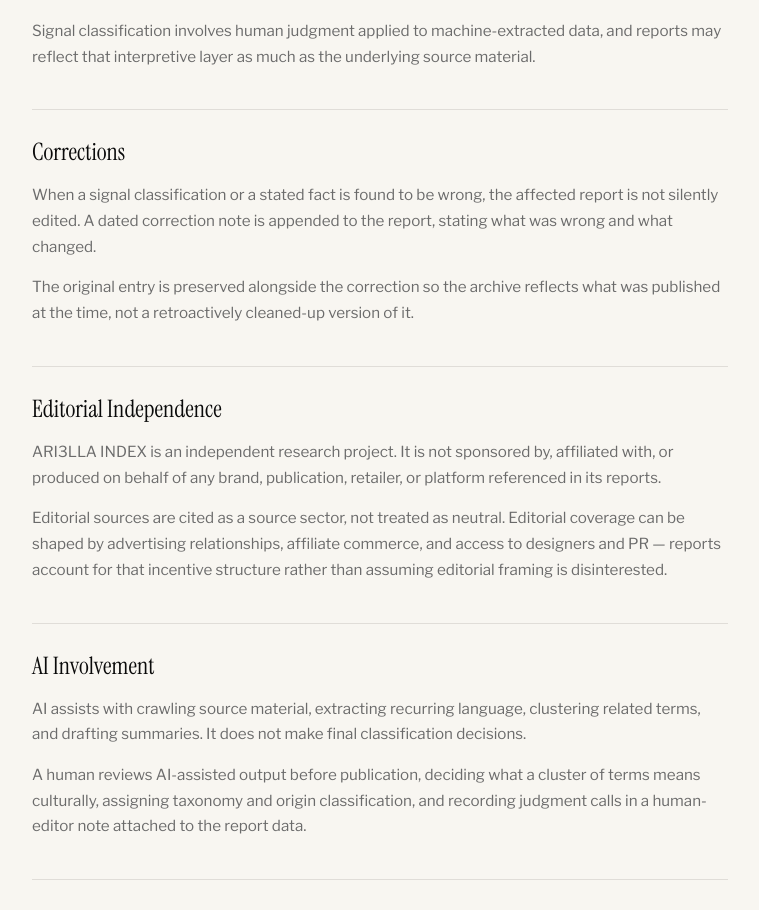
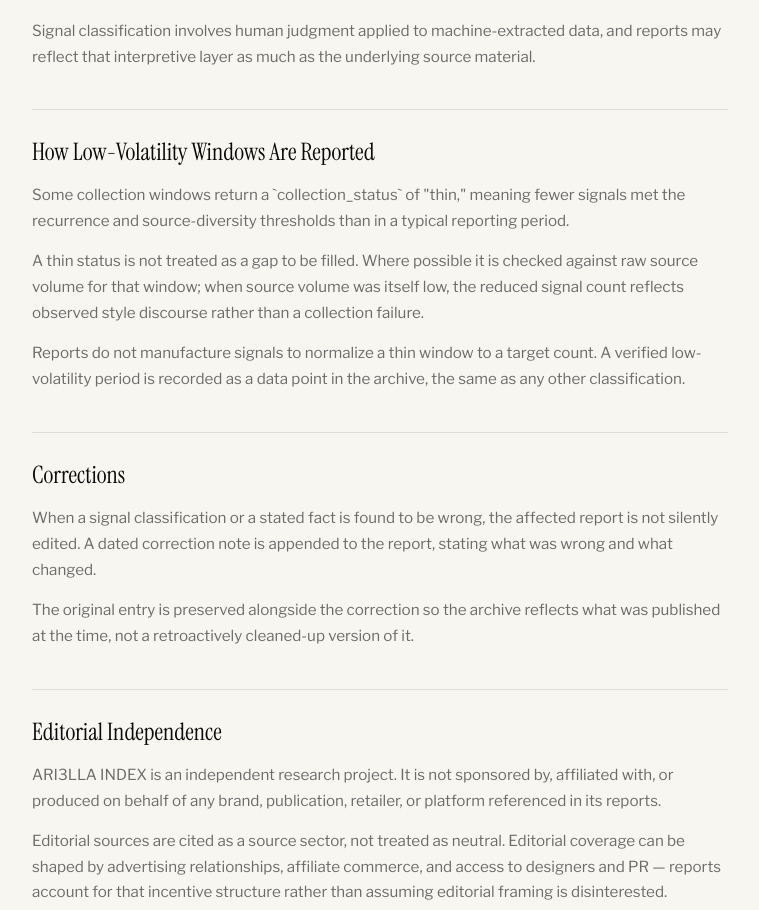
Before and after one commit to arikthehacker/fashion-trend-crawler, a Next.js app in the folder web/: page /methodology in a window 1280 px wide. Shown: the part 2840-3750 px from the top of the page, without its empty margins (260-1019 px from the left). Built offline with nearby package versions, Linux system fonts and the light colour scheme.

Commit message:
feat: add low-volatility reporting section to methodology page
Explains that collection_status: thin reflects verified low
volatility, treated as a meaningful data point rather than a gap to be
filled. Plain, non-defensive tone matching the existing Corrections/
Editorial Independence sections.

```diff
--- a/web/app/methodology/page.tsx
+++ b/web/app/methodology/page.tsx
@@ -72,6 +72,14 @@
     body: [
       "Coverage is bounded by the sources scanned in a given collection window and is not a representative sample of all style discourse. Reports may under-represent sources without accessible public text, or that require API access not yet integrated.",
       "Signal classification involves human judgment applied to machine-extracted data, and reports may reflect that interpretive layer as much as the underlying source material.",
+    ],
+  },
+  {
+    title: "How Low-Volatility Windows Are Reported",
+    body: [
+      "Some collection windows return a `collection_status` of \"thin,\" meaning fewer signals met the recurrence and source-diversity thresholds than in a typical reporting period.",
+      "A thin status is not treated as a gap to be filled. Where possible it is checked against raw source volume for that window; when source volume was itself low, the reduced signal count reflects observed style discourse rather than a collection failure.",
+      "Reports do not manufacture signals to normalize a thin window to a target count. A verified low-volatility period is recorded as a data point in the archive, the same as any other classification.",
     ],
   },
   {
```
Also changed, not shown: 1 other file (tests, documents, lock files or other folders).
